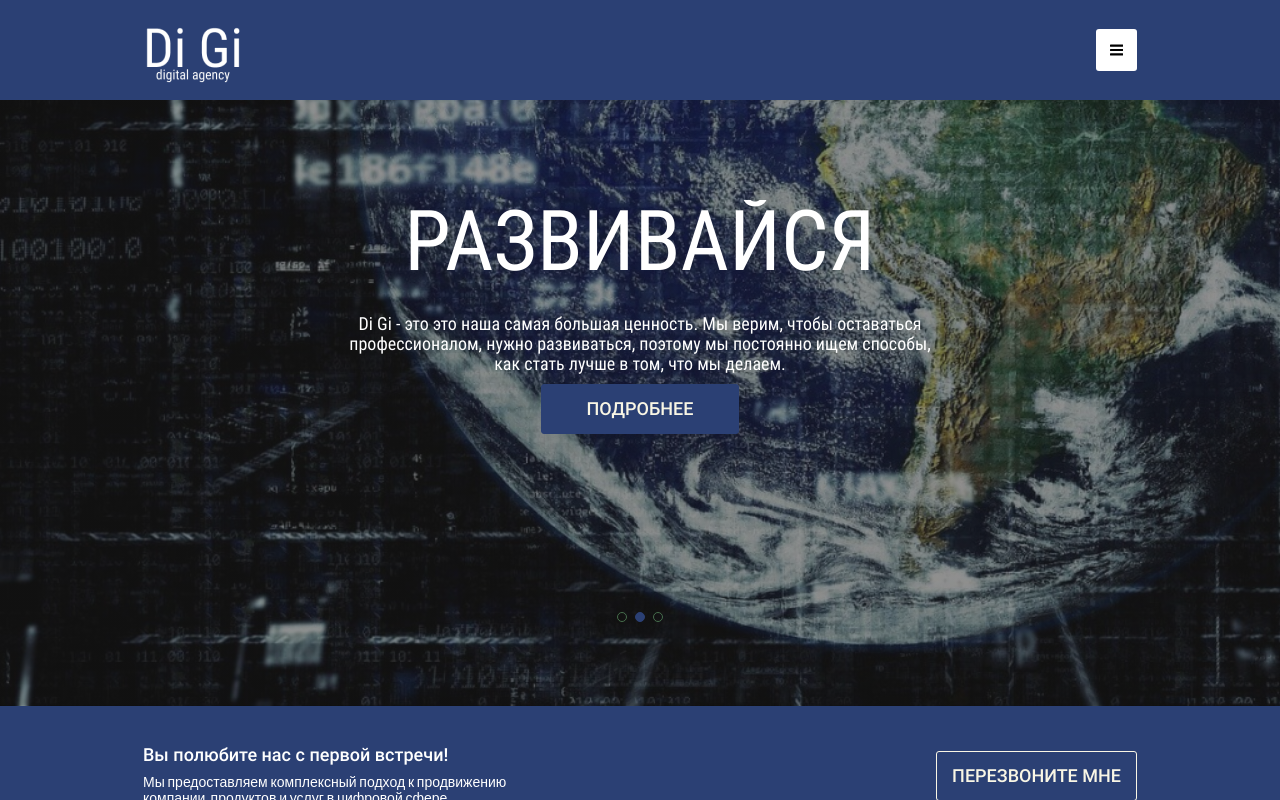
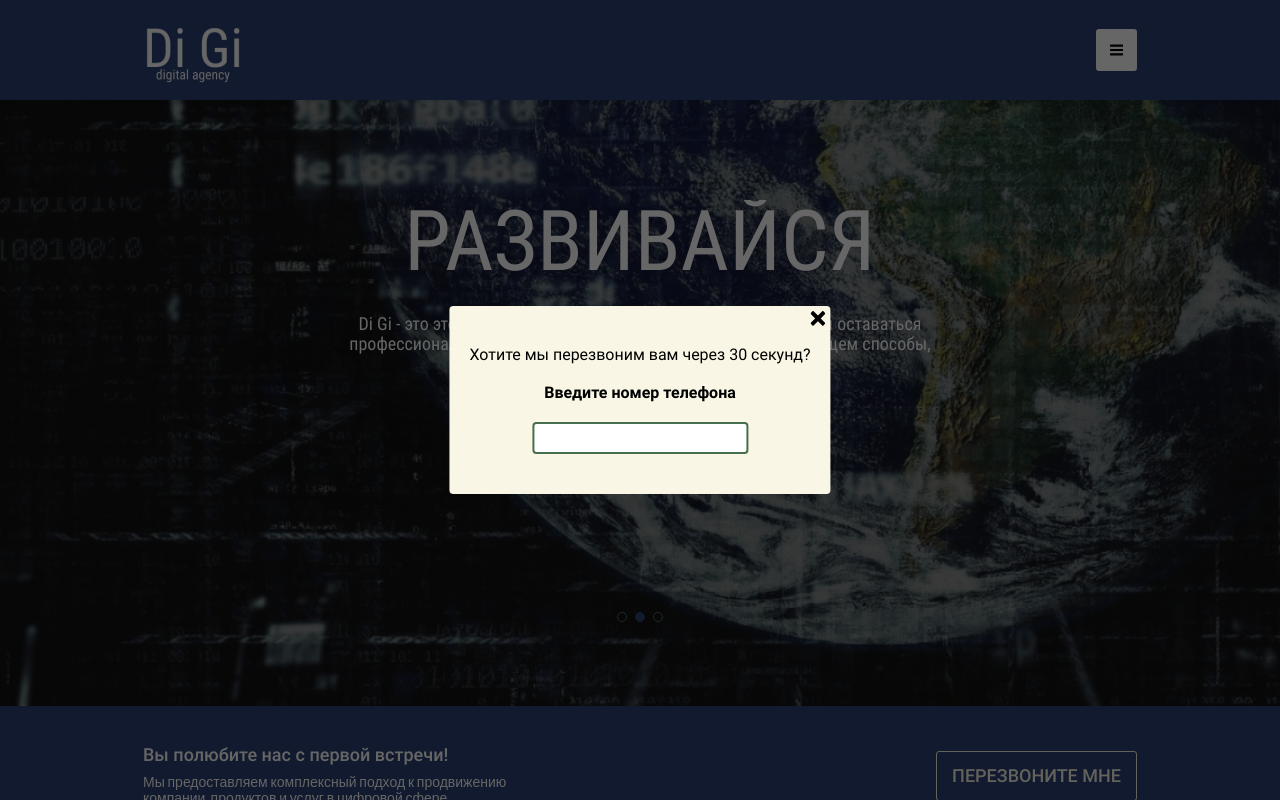
Before and after one commit to NilsRondhuis/new-di-gi, a website built with Parcel: page src/index.html in a window 1280 px wide. Both pictures are taken after a click on the button "ПЕРЕЗВОНИТЕ МНЕ". Shown: the top 800 px of the page. Built offline with nearby package versions, Linux system fonts and the light colour scheme.

Commit message:
Добавить в калбек анимацию и таймер

```diff
--- a/src/index.html
+++ b/src/index.html
@@ -48,17 +48,17 @@
               <div class="slider-hero__slide swiper-slide">
                 <h1 class="section-hero__title">Мысли<br>глобально</h1>
                 <p class="section-hero__text">Di Gі - это диджитал агентство полного цикла, направленное на самый лучший результат наших клиентов в маркетинге, продажах и управлении</p>
-                <button class="btn section-hero__btn">Подробнее</button>
+                <a href="https://ru.wikipedia.org/wiki/%D0%A6%D0%B8%D1%84%D1%80%D0%BE%D0%B2%D0%BE%D0%B9_%D0%BC%D0%B0%D1%80%D0%BA%D0%B5%D1%82%D0%B8%D0%BD%D0%B3" target="_blank" rel="noopener noreferer" class="btn section-hero__btn">Подробнее</a>
               </div>
               <div class="slider-hero__slide swiper-slide">
                 <h1 class="section-hero__title">Развивайся</h1>
                 <p class="section-hero__text">Di Gі - это это наша самая большая ценность. Мы верим, чтобы оставаться профессионалом, нужно развиваться, поэтому мы постоянно ищем способы, как стать лучше в том, что мы делаем.</p>
-                <button class="btn section-hero__btn">Подробнее</button>
+                <a href="https://ru.wikipedia.org/wiki/%D0%A6%D0%B8%D1%84%D1%80%D0%BE%D0%B2%D0%BE%D0%B9_%D0%BC%D0%B0%D1%80%D0%BA%D0%B5%D1%82%D0%B8%D0%BD%D0%B3" target="_blank" rel="noopener noreferer" class="btn section-hero__btn">Подробнее</a>
               </div>
               <div class="slider-hero__slide swiper-slide">
                 <h1 class="section-hero__title">Создавай</h1>
                 <p class="section-hero__text">Di Gі - это интеграция безупречного производства, передовых технологий и тщательного измерения производительности</p>
-                <button class="btn section-hero__btn">Подробнее</button>
+                <a href="https://ru.wikipedia.org/wiki/%D0%A6%D0%B8%D1%84%D1%80%D0%BE%D0%B2%D0%BE%D0%B9_%D0%BC%D0%B0%D1%80%D0%BA%D0%B5%D1%82%D0%B8%D0%BD%D0%B3" target="_blank" rel="noopener noreferer" class="btn section-hero__btn">Подробнее</a>
               </div>
             </div>
           </div>
@@ -73,7 +73,22 @@
             <p class="section-intro__desc">Мы предоставляем комплексный подход к продвижению компании, продуктов и услуг в цифровой сфере.</p>
           </div>
 
-          <button class="btn btn--secondary-color">ПЕРЕЗВОНИТЕ МНЕ</button>
+          <button class="btn btn--secondary-color js-open-callback">ПЕРЕЗВОНИТЕ МНЕ</button>
+        </div>
+
+        <div class="backdrop-callback">
+          <div class="modal-callback">
+            <button type="button" class="modal-callback__btn-close">
+              <svg class="modal-callback__btn-icon">
+                <use href="./images/svg/sprite.svg#cross"></use>
+              </svg>
+            </button>
+            <p class="modal-callback__text">Хотите мы перезвоним вам через <span>30</span> секунд?</p>
+            <b class="modal-callback__form-title">Введите номер телефона</b>
+            <form action="#">
+              <input class="modal-callback__input" type="tel" name="user_number" id="user_number">
+            </form>
+          </div>
         </div>
       </section>
 
--- a/src/index.js
+++ b/src/index.js
@@ -4,3 +4,4 @@ import './js/common/common';
 import './js/refs/refs';
 import './js/menu';
 import './js/swiper-hero';
+import './js/callback-modal';
--- /dev/null
+++ b/src/js/callback-modal.js
@@ -0,0 +1,16 @@
+import refs from './refs/refs';
+
+refs.btnCallback.addEventListener('click', openModalCallback);
+refs.btnCloseCallback.addEventListener('click', closeModalCallback);
+
+function openModalCallback() {
+    refs.backdropCallback.classList.add('backdrop-callback-is-show');
+    refs.modalCallback.classList.add('modal-callback__scale');
+    refs.body.classList.add('hidden-scroll');
+}
+
+function closeModalCallback() {
+    refs.backdropCallback.classList.remove('backdrop-callback-is-show');
+    refs.modalCallback.classList.remove('modal-callback__scale');
+    refs.body.classList.remove('hidden-scroll');
+}
--- a/src/js/refs/refs.js
+++ b/src/js/refs/refs.js
@@ -6,4 +6,8 @@ export default {
     backdrop: document.querySelector('.backdrop'),
     modal: document.querySelector('.modal'),
     listModal: document.querySelector('.list-modal'),
+    btnCallback: document.querySelector('.js-open-callback'),
+    btnCloseCallback: document.querySelector('.modal-callback__btn-close'),
+    backdropCallback: document.querySelector('.backdrop-callback'),
+    modalCallback: document.querySelector('.modal-callback'),
 }
--- a/src/js/swiper-hero.js
+++ b/src/js/swiper-hero.js
@@ -12,8 +12,8 @@ new Swiper('.swiper', {
     grabCursor: true,
     loop: true,
     autoplay: {
-        delay: 4000,
+        delay: 3000,
         disableOnInteraction: true,
     },
-    speed: 2000,
+    speed: 1500,
 });
--- /dev/null
+++ b/src/sass/components/_backdrop.scss
@@ -0,0 +1,32 @@
+.backdrop {
+    position: fixed;
+    top: 0;
+    left: 0;
+    right: 0;
+    bottom: 0;
+    background-color: rgba(0, 0, 0, 0.6);
+    opacity: 0;
+    transition: opacity 300ms linear;
+    pointer-events: none;
+    z-index: 10;
+}
+.backdrop--is-show {
+    opacity: 1;
+    pointer-events: all;
+}
+.backdrop-callback {
+    position: fixed;
+    top: 0;
+    left: 0;
+    right: 0;
+    bottom: 0;
+    background-color: rgba(0, 0, 0, 0.6);
+    z-index: 20;
+    opacity: 0;
+    transition: opacity 250ms linear;
+    pointer-events: none;
+}
+.backdrop-callback-is-show {
+    opacity: 1;
+    pointer-events: all;
+}
--- a/src/sass/components/_header.scss
+++ b/src/sass/components/_header.scss
@@ -26,7 +26,7 @@
     border: none;
     background-color: var(--white-cl);
     cursor: pointer;
-    z-index: 2;
+    z-index: 11;
 }
 .btn-menu__icon-burger,
 .btn-menu__icon-cross {
--- a/src/sass/components/_menu.scss
+++ b/src/sass/components/_menu.scss
@@ -1,14 +1,3 @@
-.backdrop {
-    position: fixed;
-    top: 0;
-    left: 0;
-    right: 0;
-    bottom: 0;
-    background-color: rgba(0, 0, 0, 0.192);
-    opacity: 0;
-    transition: opacity 500ms linear;
-    pointer-events: none;
-}
 .modal {
     position: absolute;
     top: 0;
@@ -19,7 +8,7 @@
     transform: translateX(-110%);
     transition: transform 250ms linear;
     box-shadow: 3px 2px 8px -1px rgba(34, 60, 80, 0.2);
-    z-index: 2;
+    z-index: 11;
 
     @include for-size(portrait) {
         width: 40%;
@@ -51,10 +40,6 @@
         font-size: 24px;
     }
 }
-.backdrop--is-show {
-    opacity: 1;
-    pointer-events: all;
-}
 .modal-is-show {
     transform: translateX(0);
 }
--- /dev/null
+++ b/src/sass/components/_modal-callback.scss
@@ -0,0 +1,45 @@
+.modal-callback {
+    position: absolute;
+    top: 50%;
+    left: 50%;
+    padding: 40px 20px;
+    text-align: center;
+    transform: translate(-50%, -50%) scale(0.8);
+    transition: transform 250ms linear;
+    background-color: var(--secondary-cl);
+    border-radius: 4px;
+}
+.modal-callback__scale {
+    transform: translate(-50%, -50%) scale(1);
+}
+.modal-callback__btn-close {
+    position: absolute;
+    top: 0;
+    right: 0;
+    display: flex;
+    justify-content: center;
+    align-items: center;
+    padding: 5px;
+    border: none;
+    background-color: transparent;
+    cursor: pointer;
+}
+.modal-callback__btn-icon {
+    width: 15px;
+    height: 15px;
+}
+.modal-callback__text {
+    margin: 0 0 20px 0;
+    color: black;
+}
+.modal-callback__form-title {
+    display: inline-block;
+    margin: 0 0 20px 0;
+    color: black;
+}
+.modal-callback__input {
+    padding: 5px;
+    border: 2px solid #476E4D;
+    outline-color: var(--accent-cl);
+    border-radius: 4px;
+}
--- a/src/sass/layouts/_intro.scss
+++ b/src/sass/layouts/_intro.scss
@@ -1,4 +1,5 @@
 .section-intro {
+    position: relative;
     text-align: center;
     background-color: var(--accent-cl);
 
--- a/src/sass/main.scss
+++ b/src/sass/main.scss
@@ -8,6 +8,8 @@
 @import './components/menu';
 @import './components/social';
 @import './components/swiper-slider';
+@import './components/backdrop';
+@import './components/modal-callback';
 @import './layouts/hero';
 @import './layouts/intro';
 @import './layouts/service';
```
